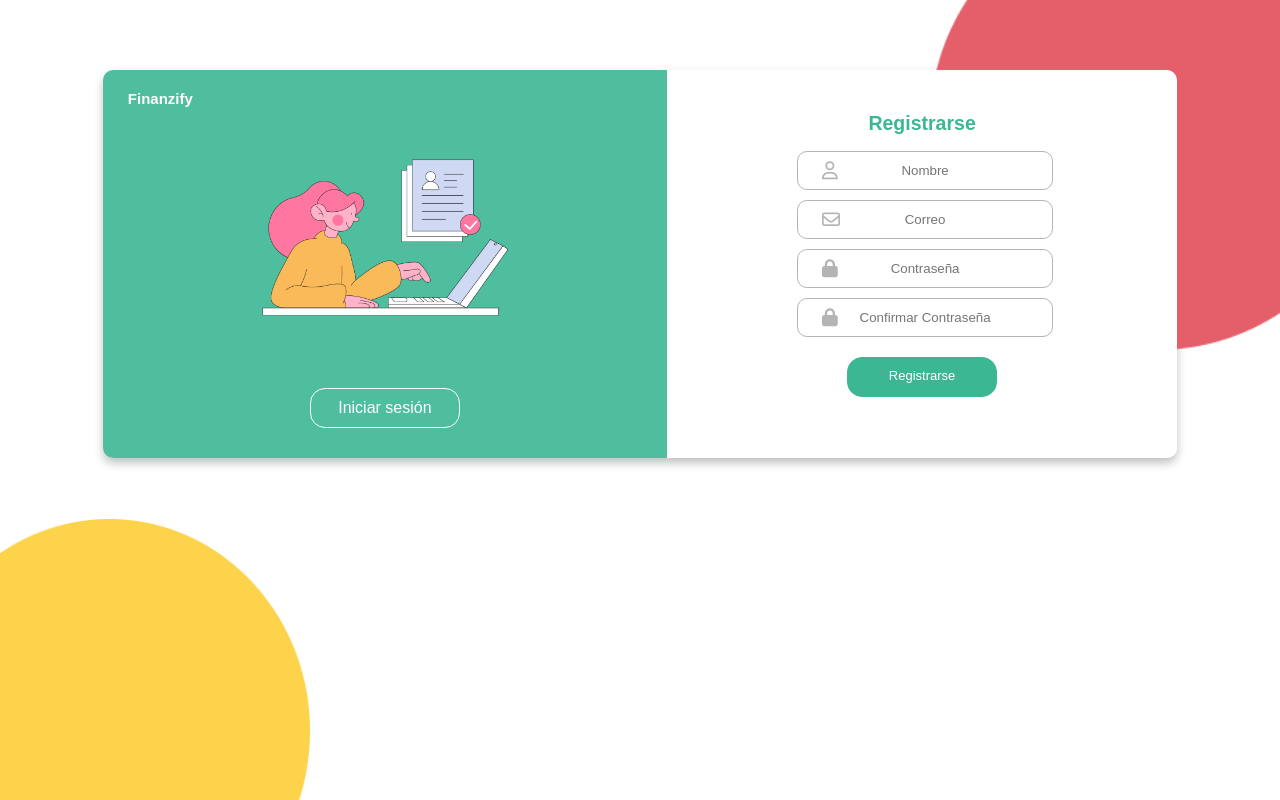
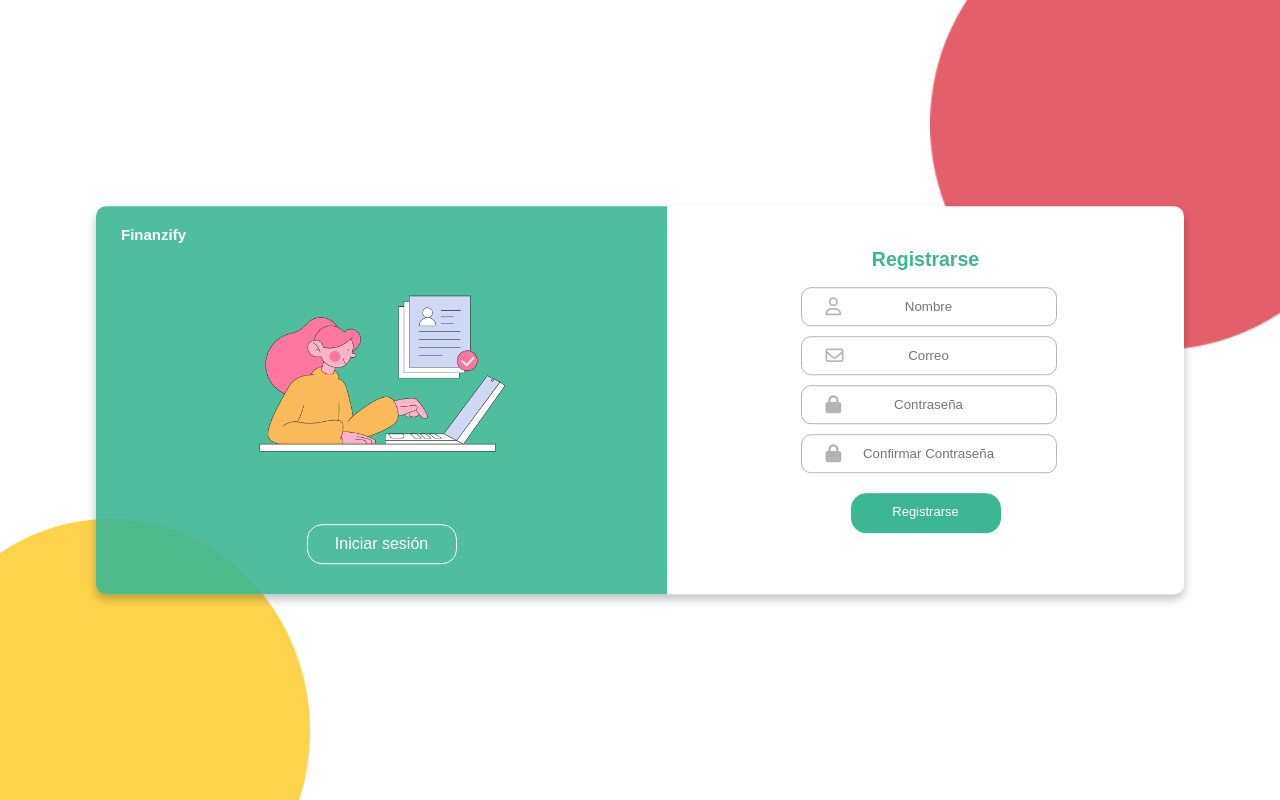
Before and after one commit to Isai1357/ProjectWeb, a plain HTML site: page registro.html in a window 1280 px wide. Drawn offline with Linux system fonts and the light colour scheme.

Commit message:
Update style.css

```diff
--- a/style.css
+++ b/style.css
@@ -140,3 +140,13 @@
     left: 0px;
     bottom: 0%;
 }
+
+.center {
+    margin: 0;
+    position: absolute;
+    top: 50%;
+    left: 50%;
+    -ms-transform: translate(-50%, -50%);
+    transform: translate(-50%, -50%);
+
+  }
```
